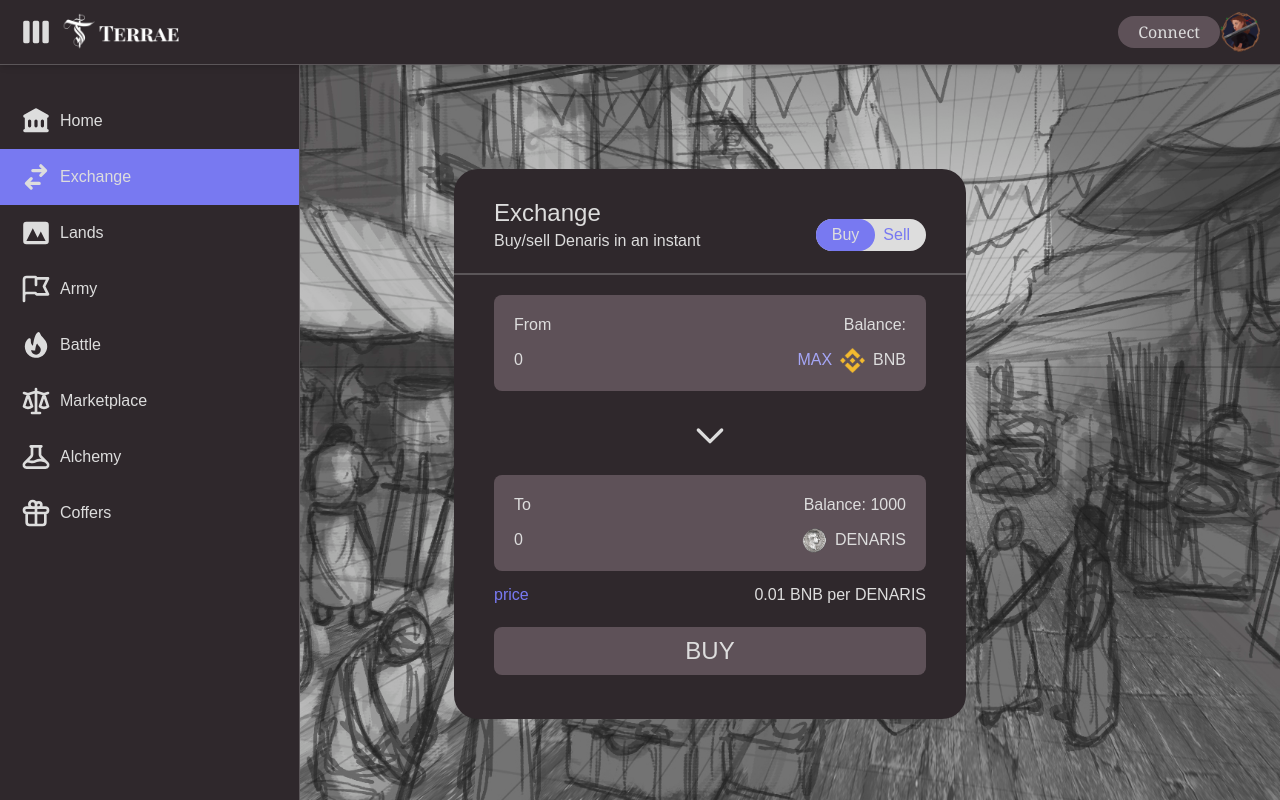
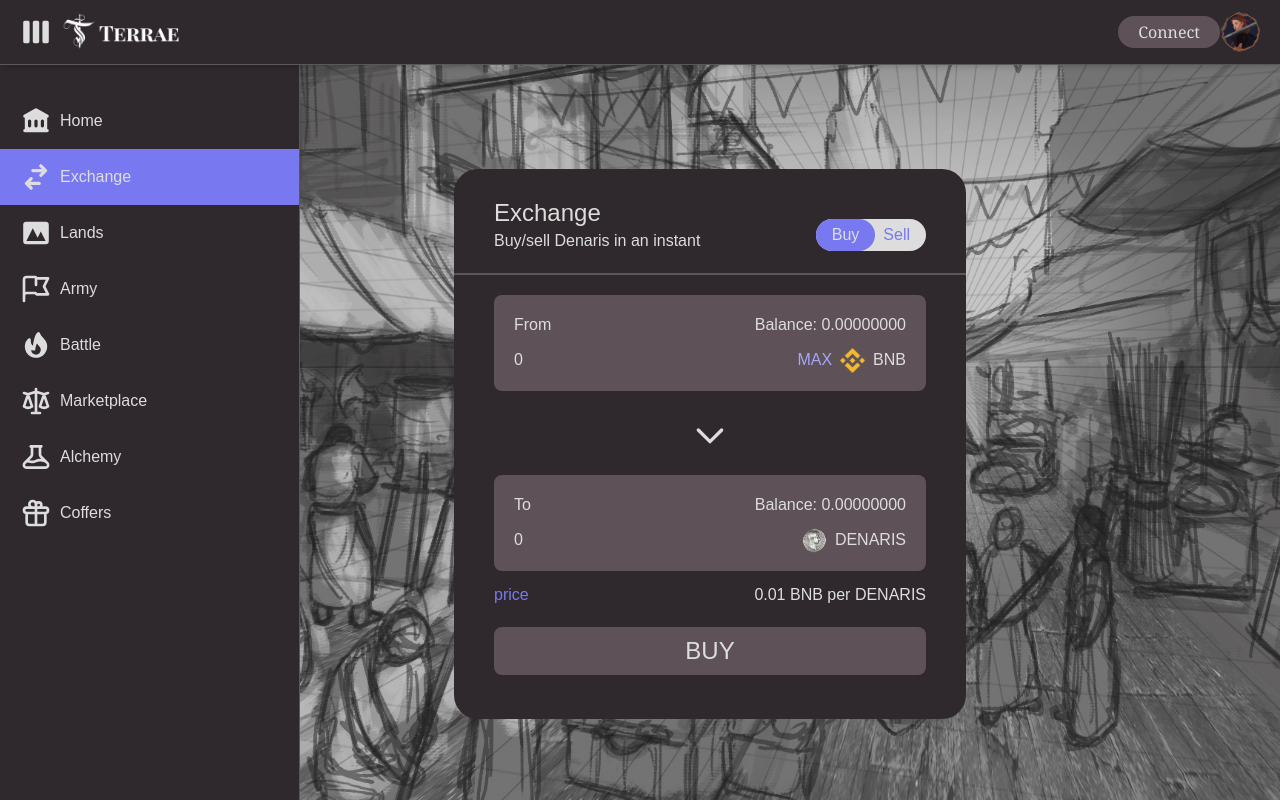
Before and after one commit to fedecaccia/terrae-webapp-tests, a Next.js app: page /exchange in a window 1280 px wide. Built offline with nearby package versions, Linux system fonts and the light colour scheme.

Commit message:
exchange widget working propertly

```diff
--- a/components/ExchangeWidget.js
+++ b/components/ExchangeWidget.js
@@ -4,9 +4,12 @@ import TerraeButton from "./TerraeButton";
 import { useState, useRef } from "react";
 import {
   ChevronDownIcon
-} from "@heroicons/react/outline"
+} from "@heroicons/react/outline";
 
-function ExchangeWidget({ bnbBalance }) {
+const BNB_DECIMALS = 18;
+const DENARIS_DECIMALS = 18;
+
+function ExchangeWidget({ bnbBalance, denarisBalance }) {
   const [isBuying, setBuy] = useState(true);
   const [fromValue, setFromValue] = useState(0);
   const [toValue, setToValue] = useState(0);
@@ -14,11 +17,16 @@ function ExchangeWidget({ bnbBalance }) {
 
   const fromInputRef = useRef(null);
   const toInputRef = useRef(null);
-  const denarisBalance = 1000;
 
   const maxPrecision = 8;
+  const denarisPrice=0.01;
 
-  const denarisPrice=0.01;
+  const toHumanFormat = (value, decimals) => {
+    return (value/(10**decimals)).toFixed(maxPrecision);
+  }
+
+  const bnbHumanBalance = toHumanFormat(bnbBalance, BNB_DECIMALS);
+  const denarisHumanBalance = toHumanFormat(denarisBalance, DENARIS_DECIMALS);
 
   const onBuy = () => {
     setBuy(true);
@@ -31,7 +39,7 @@ function ExchangeWidget({ bnbBalance }) {
     setToValue(0);
   };
 
-  const precision = (a) => {
+  const getPrecision = (a) => {
     if (!isFinite(a)) return 0;
     var e = 1, p = 0;
     while (Math.round(a * e) / e !== a) { e *= 10; p++; }
@@ -39,15 +47,15 @@ function ExchangeWidget({ bnbBalance }) {
   }
 
   const setMaxBNB= () => {
-    setBNB(bnbBalance);
+    setBNB(bnbHumanBalance);
   }
   const setMaxDENARIS= () => {
-    setDENARIS(denarisBalance);
+    setDENARIS(denarisHumanBalance);
   }
 
   const setBNB = (value) => {
     value = parseFloat(value);
-    precision(value) > maxPrecision && (value = value.toFixed(maxPrecision));
+    getPrecision(value) > maxPrecision && (value = value.toFixed(maxPrecision));
 
     isBuying
     ? setFromValue(value)
@@ -58,12 +66,12 @@ function ExchangeWidget({ bnbBalance }) {
     : setFromValue((value/denarisPrice).toFixed(maxPrecision));
 
     isBuying
-    ? (value>bnbBalance ? setEnoughFrom(false) : setEnoughFrom(true))
-    : (value/denarisPrice>denarisBalance ? setEnoughFrom(false) : setEnoughFrom(true))
+    ? (value>bnbHumanBalance ? setEnoughFrom(false) : setEnoughFrom(true))
+    : (value/denarisPrice>denarisHumanBalance ? setEnoughFrom(false) : setEnoughFrom(true))
   };
   const setDENARIS = (value) => {
     value = parseFloat(value);
-    precision(value) > maxPrecision && (value = value.toFixed(maxPrecision));
+    getPrecision(value) > maxPrecision && (value = value.toFixed(maxPrecision));
 
     !isBuying
     ? setFromValue(value)
@@ -74,8 +82,8 @@ function ExchangeWidget({ bnbBalance }) {
     : setFromValue((value/denarisPrice).toFixed(maxPrecision));
 
     !isBuying
-    ? (value>denarisBalance ? setEnoughFrom(false) : setEnoughFrom(true))
-    : (value/denarisPrice>bnbBalance ? setEnoughFrom(false) : setEnoughFrom(true));
+    ? (value>denarisHumanBalance ? setEnoughFrom(false) : setEnoughFrom(true))
+    : (value/denarisPrice>bnbHumanBalance ? setEnoughFrom(false) : setEnoughFrom(true));
   };
 
   const trade = () => {
@@ -123,7 +131,7 @@ function ExchangeWidget({ bnbBalance }) {
               value={fromValue}
               inputRef={fromInputRef}
               onChangeValue={isBuying ? setBNB : setDENARIS}
-              maxBalance={isBuying ? bnbBalance : denarisBalance}
+              maxBalance={isBuying ? bnbHumanBalance : denarisHumanBalance}
               setMax={isBuying ? setMaxBNB : setMaxDENARIS}
               symbol={isBuying ? "BNB" : "DENARIS"}
               iconSource={isBuying ? "/BNB.png" : "/DENARIS.png"}
@@ -154,7 +162,7 @@ function ExchangeWidget({ bnbBalance }) {
               value={toValue}
               inputRef={toInputRef}
               onChangeValue={!isBuying ? setBNB : setDENARIS}
-              maxBalance={!isBuying ? bnbBalance : denarisBalance}
+              maxBalance={!isBuying ? bnbHumanBalance : denarisHumanBalance}
               setMax={!isBuying ? setMaxBNB : setMaxDENARIS}
               symbol={!isBuying ? "BNB" : "DENARIS"}
               iconSource={!isBuying ? "/BNB.png" : "/DENARIS.png"}
--- a/context/Web3.js
+++ b/context/Web3.js
@@ -7,11 +7,14 @@ const reducer = (state, action) => {
   switch (action.type) {
     case 'UPDATE_ADDRESS':
       return {...state, address: action.payload}
-    case 'UPDATE_BNB_BALANCE':
-      return {...state, bnbBalance: action.payload}
-    case 'UPDATE_TOKEN_BALANCE':
-      let response = {...state};
-      response.tokensBalance[action.payload.token] = action.payload.value;
+    case 'UPDATE_BALANCE':
+      let response = {
+        address: state.address,
+        balances: {
+          ...state.balances,
+        }
+      };
+      response.balances[action.payload.token] = action.payload.balance;
       return response;
     default:
       throw new Error(`Unknown action: ${action.type}`)
@@ -21,8 +24,8 @@ const reducer = (state, action) => {
 export const Web3Provider = ({ children }) => {
   const [state, dispatch] = useReducer(reducer, {
     address: "",
-    bnbBalance: 0,
-    tokensBalance: {
+    balances: {
+      bnb: 0,
       denaris: 0
     }
   });
--- a/pages/exchange.js
+++ b/pages/exchange.js
@@ -32,7 +32,7 @@ const Exchange = () => {
 
       <main className="flex flex-row h-screen">
         <Sidebar expanded={expandedSidebar} selected={"EXCHANGE"}/>
-        <ExchangeWidget address={userWeb3.address}/>
+        <ExchangeWidget address={userWeb3.address} bnbBalance={userWeb3.balances.bnb} denarisBalance={userWeb3.balances.denaris} />
       </main>
     </div>
   );
--- a/pages/index.js
+++ b/pages/index.js
@@ -30,16 +30,9 @@ const Home = () => {
     });
   }
 
-  const handleBnbBalance= (balance) => {
+  const handleBalance= (token, balance) => {
     dispatch({
-      type: 'UPDATE_BNB_BALANCE',
-      payload: balance
-    });
-  }
-
-  const handleTokenBalance= (token, balance) => {
-    dispatch({
-      type: 'UPDATE_TOKEN_BALANCE',
+      type: 'UPDATE_BALANCE',
       payload: { token, balance }
     });
   }
@@ -50,10 +43,14 @@ const Home = () => {
       const addresses = await eth.getAccounts(); // Get user's ETH addresses
       handleAddress(addresses[0]);
       const balance = await eth.getBalance(addresses[0]);
-      handleBnbBalance(balance);
+      console.log("balance" )
+      console.log(balance)
+      await handleBalance("bnb", balance);
+
+      console.log(userWeb3)
     } catch (err) {
       console.log(err);
-      console.error("User denied access to their ETH addresses!")
+      console.error("User denied access to their BNB addresses!")
     }
   }
 
@@ -72,7 +69,7 @@ const Home = () => {
 
       <main className="flex flex-row h-screen">
         <Sidebar expanded={expandedSidebar} selected={"HOME"}/>
-        <ExchangeWidget address={userWeb3.address} bnbBalance={userWeb3.bnbBalance}/>
+        <ExchangeWidget address={userWeb3.address} bnbBalance={userWeb3.balances.bnb} denarisBalance={userWeb3.balances.denaris} />
       </main>
     </div>
   );
```
Also changed, not shown: pages/_app.js (+0 -17 lines).
